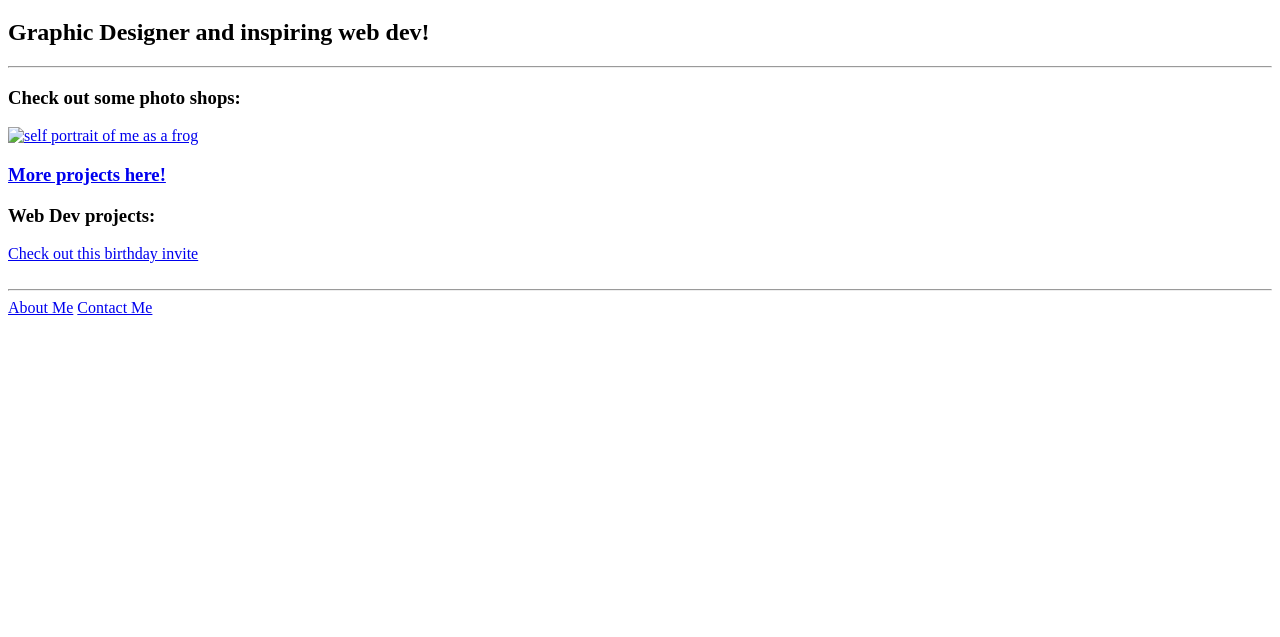
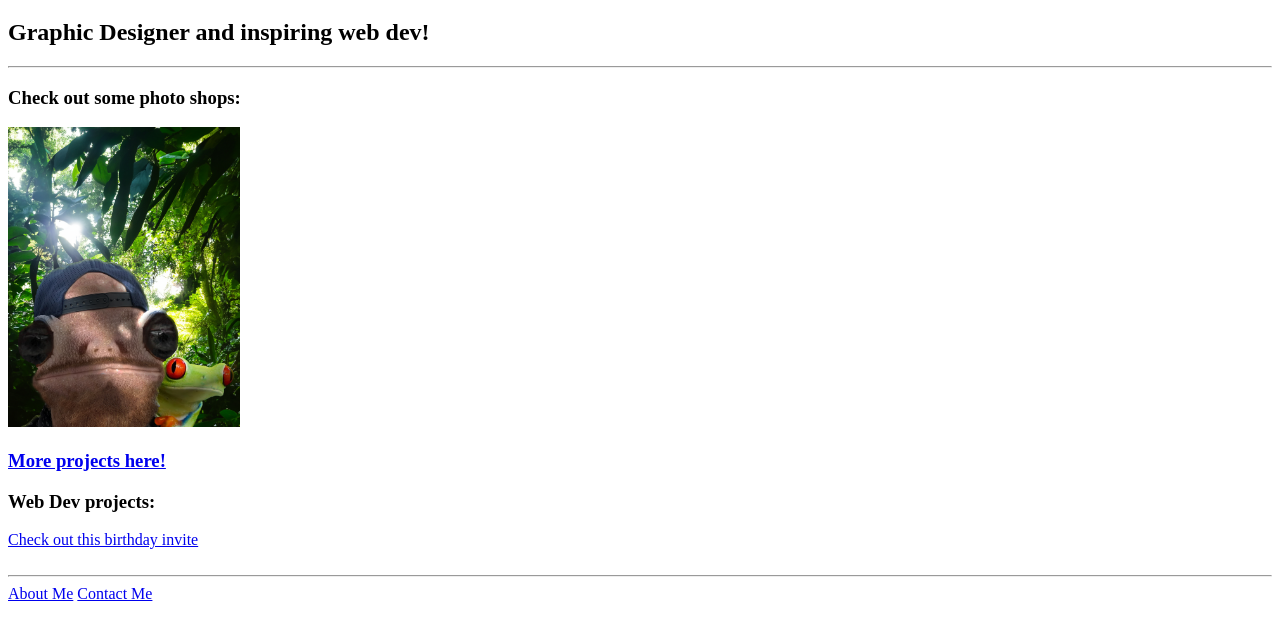
Before and after one commit to Treybeez/html-portfolio, a plain HTML site: page index.html in a window 1280 px wide. Shown: the part 61-698 px from the top of the page. Drawn offline with Linux system fonts and the light colour scheme.

Commit message:
Update index.html

```diff
--- a/index.html
+++ b/index.html
@@ -10,13 +10,13 @@
   <h2>Graphic Designer and inspiring web dev! </h2>
   <hr>
   <h3>Check out some photo shops:</h3>
-     <a href="../4.3 HTML Porfolio Project/Assets/Frogboy.png">
-        <img src="../4.3 HTML Porfolio Project/Assets/Frogboy.png"
+     <a href="./Assets/Frogboy.png">
+        <img src="./Assets/Frogboy.png"
              height="300"
              alt="self portrait of me as a frog">
      </a>
      <h3>
-        <a href="../4.3 HTML Porfolio Project/public/movie-ranking.html">
+        <a href="./public/movie-ranking.html">
         More projects here!
         </a>
     </h3>
```
